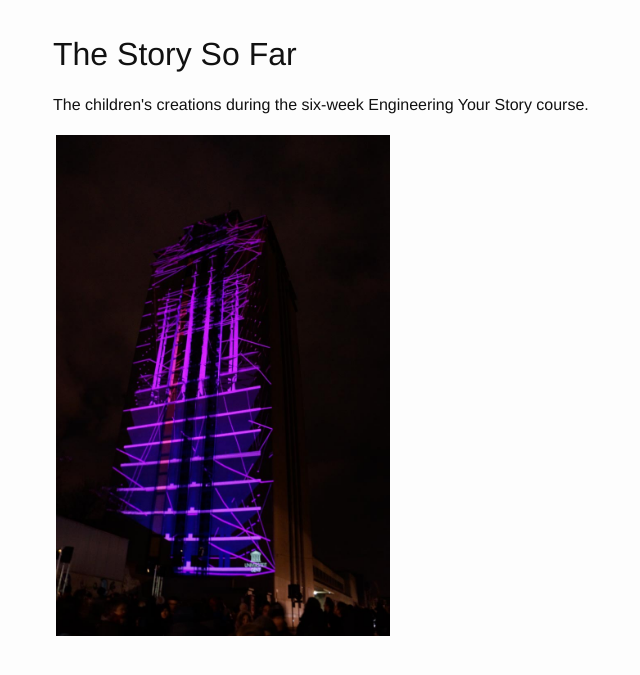
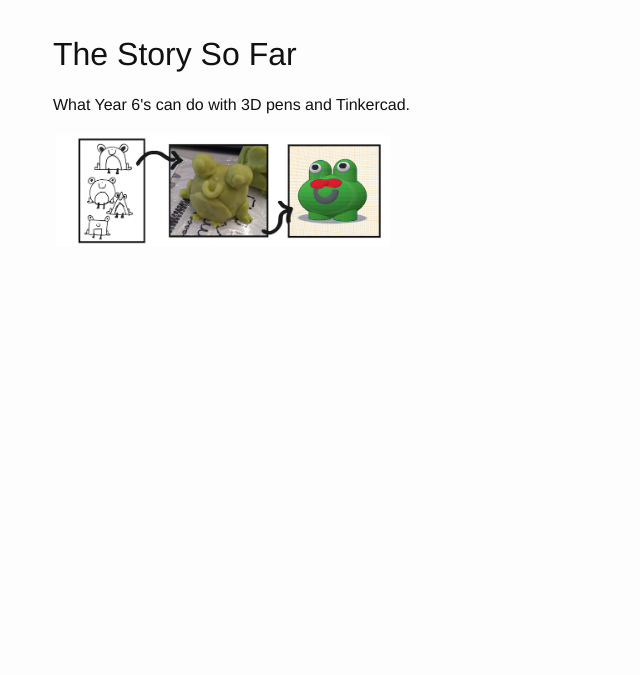
Before and after one commit to saramoohead/engineering-your-story, a Jekyll site: the page story_so_far/story-so-far.html, which Jekyll copies as it is, in a window 1280 px wide. Shown: the top 675 px of the page, without its empty margins (247-887 px from the left). Built offline with Jekyll 4.4.1, drawn with Linux system fonts in a browser that asks for light colours; comment, search, counter and statistics services are not loaded.

Commit message:
Replace default photo with actual photo

```diff
--- a/photography/ghent-light-festival.html
+++ b/photography/ghent-light-festival.html
@@ -41,7 +41,10 @@
   <div id="gallery-sizer-1" class="gallery-sizer"></div>
 
   <div class="image-wrapper">
-    <a href="/assets/photography/ghent-light-festival/part1/Lichtfestival-0012-4000x6000.jpg" data-responsive=" /assets/photography/ghent-light-festival/part1/Lichtfestival-0012-1414x2121.jpg 1414, /assets/photography/ghent-light-festival/part1/Lichtfestival-0012-1999x2999.jpg 1999, /assets/photography/ghent-light-festival/part1/Lichtfestival-0012-2828x4242.jpg 2828" class="image" data-sub-html="&lt;div class='lg-toolbar caption'&gt;&lt;h4&gt;Boekentoren&lt;/h4&gt;&lt;p&gt;Re-Construct/&quot;Den djoef&quot; by I-Illusions&lt;/p&gt;&lt;/div&gt;">
+    <a href="/assets/photography/ghent-light-festival/part1/Lichtfestival-0012-4000x6000.jpg"
+       data-responsive=" /assets/photography/ghent-light-festival/part1/Lichtfestival-0012-1414x2121.jpg 1414, /assets/photography/ghent-light-festival/part1/Lichtfestival-0012-1999x2999.jpg 1999, /assets/photography/ghent-light-festival/part1/Lichtfestival-0012-2828x4242.jpg 2828"
+       class="image"
+       data-sub-html="&lt;div class='lg-toolbar caption'&gt;&lt;h4&gt;Boekentoren&lt;/h4&gt;&lt;p&gt;Re-Construct/&quot;Den djoef&quot; by I-Illusions&lt;/p&gt;&lt;/div&gt;">
       <img alt="Boekentoren" src="/assets/photography/ghent-light-festival/part1/Lichtfestival-0012-thumbnail.jpg" />
     </a>
   </div>
--- a/story_so_far/story-so-far.html
+++ b/story_so_far/story-so-far.html
@@ -34,14 +34,17 @@
       <div class="wrapper">
         <h1 class="gallery-title">The Story So Far</h1>
 
-        <p>The children's creations during the six-week Engineering Your Story course.</p>
+        <p>What Year 6's can do with 3D pens and Tinkercad.</p>
 
         <div id="image-gallery-1" class="image-gallery">
           <div id="gallery-sizer-1" class="gallery-sizer"></div>
 
           <div class="image-wrapper">
-            <a href="/assets/photography/ghent-light-festival/part1/Lichtfestival-0012-4000x6000.jpg" data-responsive=" /assets/photography/ghent-light-festival/part1/Lichtfestival-0012-1414x2121.jpg 1414, /assets/photography/ghent-light-festival/part1/Lichtfestival-0012-1999x2999.jpg 1999, /assets/photography/ghent-light-festival/part1/Lichtfestival-0012-2828x4242.jpg 2828" class="image" data-sub-html="&lt;div class='lg-toolbar caption'&gt;&lt;h4&gt;Boekentoren&lt;/h4&gt;&lt;p&gt;Re-Construct/&quot;Den djoef&quot; by I-Illusions&lt;/p&gt;&lt;/div&gt;">
-              <img alt="Boekentoren" src="/assets/photography/ghent-light-festival/part1/Lichtfestival-0012-thumbnail.jpg" />
+            <a href="/assets/photography/story_so_far/ProgressionFrog1786x592.png"
+            data-responsive=" /assets/photography/ghent-light-festival/part1/Lichtfestival-0012-1414x2121.jpg 1414, /assets/photography/ghent-light-festival/part1/Lichtfestival-0012-1999x2999.jpg 1999, /assets/photography/ghent-light-festival/part1/Lichtfestival-0012-2828x4242.jpg 2828"
+            class="image"
+            data-sub-html="&lt;div class='lg-toolbar caption'&gt;&lt;h4&gt;The Alien Headmistress&lt;/h4&gt;&lt;p&gt;Re-Construct/&quot;Den djoef&quot; by I-Illusions&lt;/p&gt;&lt;/div&gt;">
+              <img alt="AlienHeadmistress" src="/assets/photography/story_so_far/ProgressionFrog800x265.png" />
             </a>
           </div>
         </div>
```
Also changed, not shown: assets/photography/story_so_far/ProgressionAlienHeadistress1786x592.png (added), assets/photography/story_so_far/ProgressionAlienHeadistress800x265.png (added), assets/photography/story_so_far/ProgressionCat1786x592.png (added), assets/photography/story_so_far/ProgressionCat800x265.png (added), assets/photography/story_so_far/ProgressionFrog1786x592.png (added), assets/photography/story_so_far/ProgressionFrog800x265.png (added).
